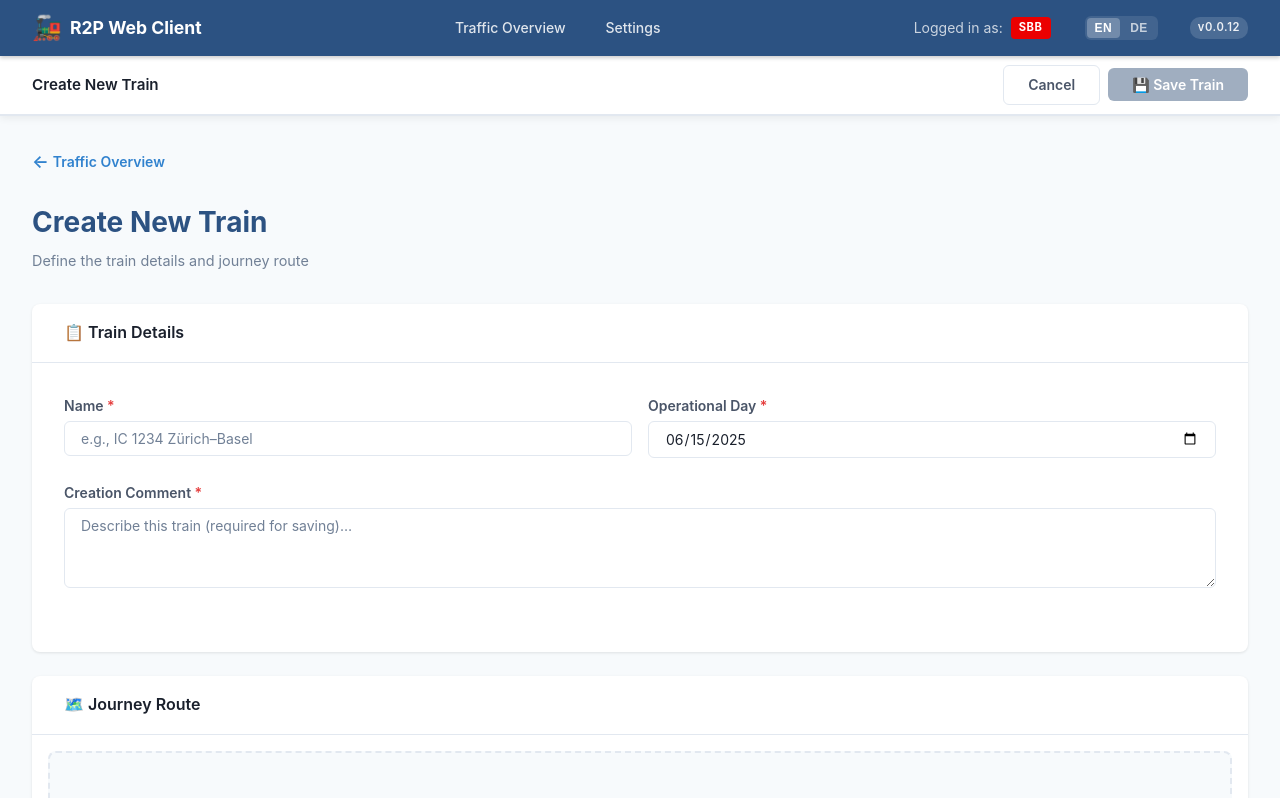
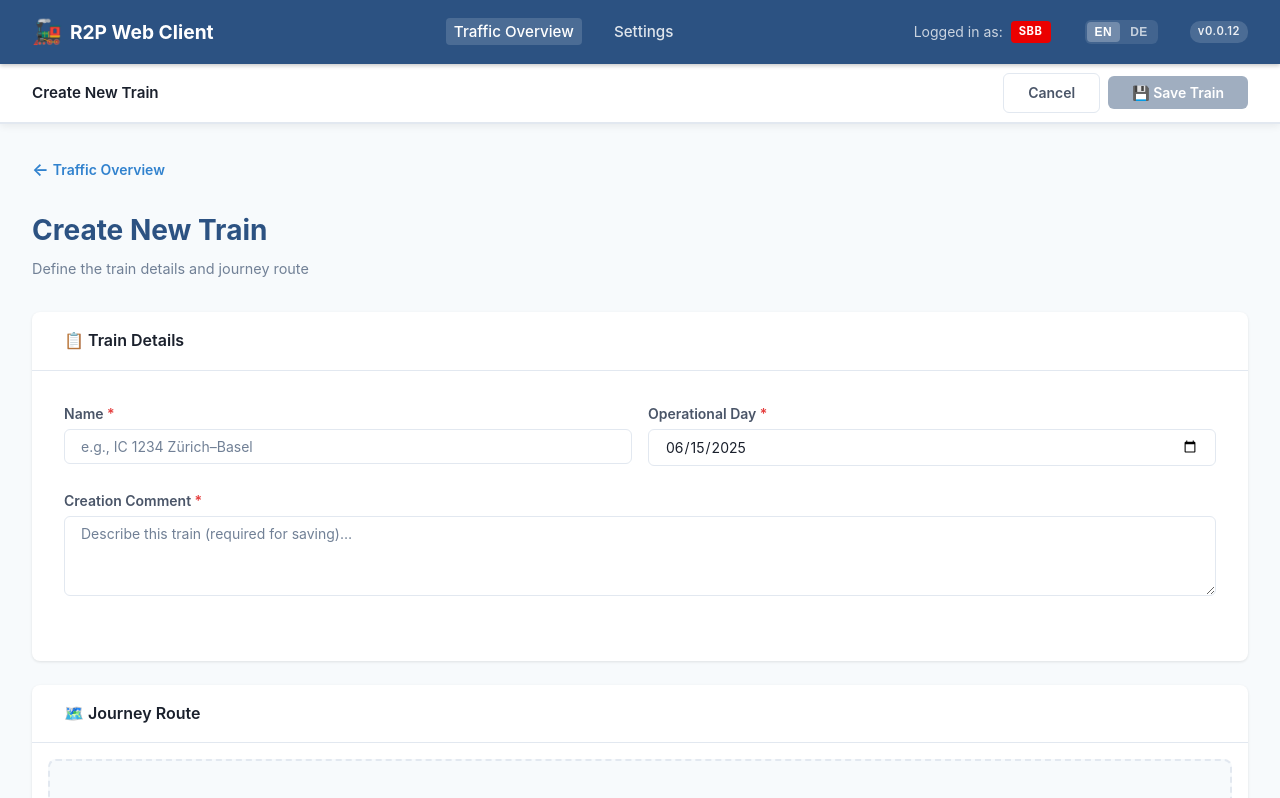
Before and after one commit to SchweizerischeBundesbahnen/r2p, a website: page design/webclient/create.html in a window 1280 px wide. Shown: the top 798 px of the page. Drawn offline with Linux system fonts and the light colour scheme.

Commit message:
feat(webclient): consistent toolbar

```diff
--- a/design/webclient/create.html
+++ b/design/webclient/create.html
@@ -15,7 +15,7 @@
         R2P Web Client
     </a>
     <ul class="top-nav-links">
-        <li><a href="overview.html">Traffic Overview</a></li>
+        <li><a href="overview.html" class="active">Traffic Overview</a></li>
         <li><a href="#" onclick="openSettingsModal(); return false;">Settings</a></li>
     </ul>
     <div class="top-nav-right">
--- a/design/webclient/style.css
+++ b/design/webclient/style.css
@@ -67,7 +67,7 @@
 
 body {
     font-family: -apple-system, BlinkMacSystemFont, 'Segoe UI', 'Roboto', 'Helvetica Neue', Arial, sans-serif;
-    font-size: 16px;
+    font-size: 17px;
     line-height: 1.6;
     color: var(--text-primary);
     background-color: var(--background-color);
@@ -86,7 +86,7 @@ body {
     display: flex;
     align-items: center;
     justify-content: space-between;
-    height: 56px;
+    height: 64px;
     box-shadow: 0 2px 4px rgba(0,0,0,0.2);
     position: sticky;
     top: 0;
@@ -98,7 +98,7 @@ body {
     align-items: center;
     gap: var(--spacing-sm);
     font-weight: 700;
-    font-size: 1.1rem;
+    font-size: 1.2rem;
     text-decoration: none;
     color: white;
 }
@@ -128,7 +128,7 @@ body {
 .top-nav-links a {
     color: rgba(255,255,255,0.85);
     text-decoration: none;
-    font-size: 0.875rem;
+    font-size: 0.95rem;
     font-weight: 500;
     padding: var(--spacing-xs) var(--spacing-sm);
     border-radius: 4px;
@@ -1453,7 +1453,7 @@ tbody td {
    ======================================== */
 .sticky-edit-bar {
     position: sticky;
-    top: 56px;
+    top: 64px;
     z-index: 99;
     background: var(--card-background);
     border-bottom: 2px solid var(--border-color);
```
Also changed, not shown: design/webclient/edit.html (+1 -1 lines), design/webclient/read-view.html (+1 -1 lines), design/webclient/traffic-view.html (+1 -1 lines).
